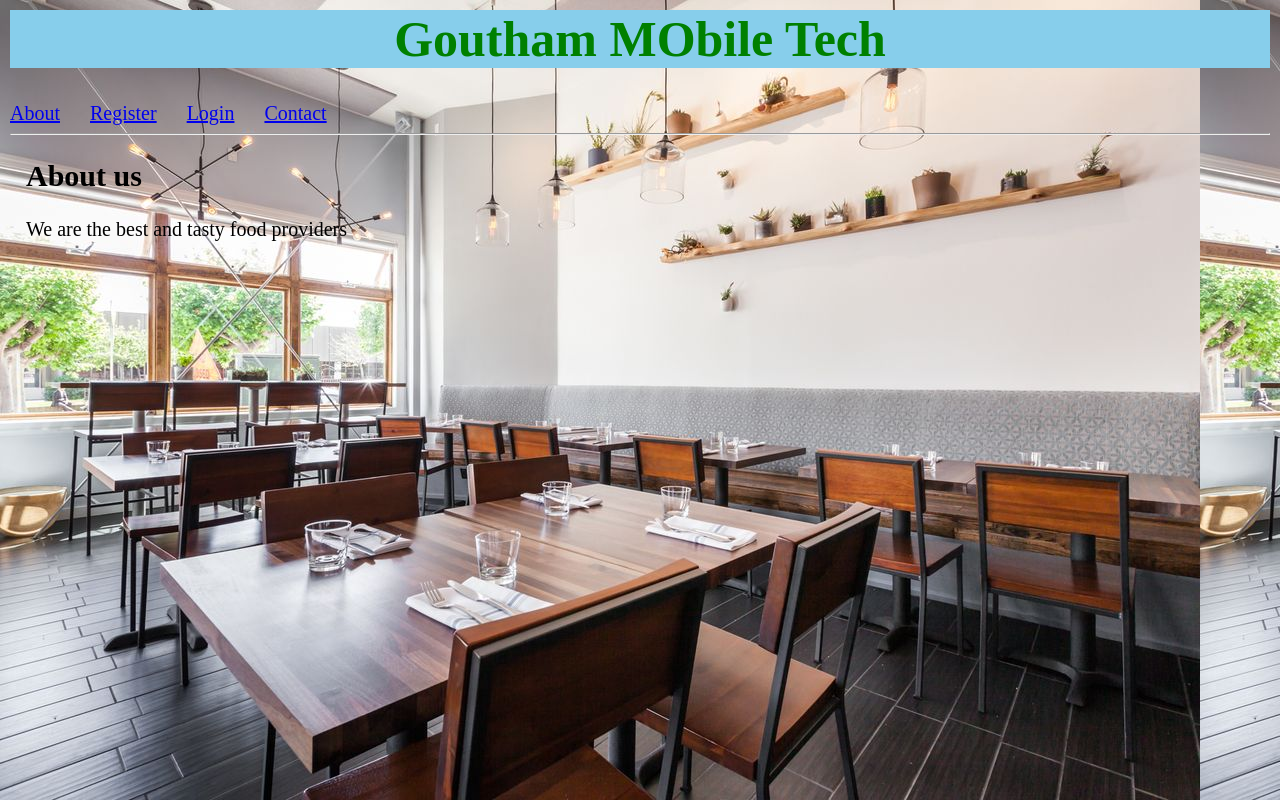
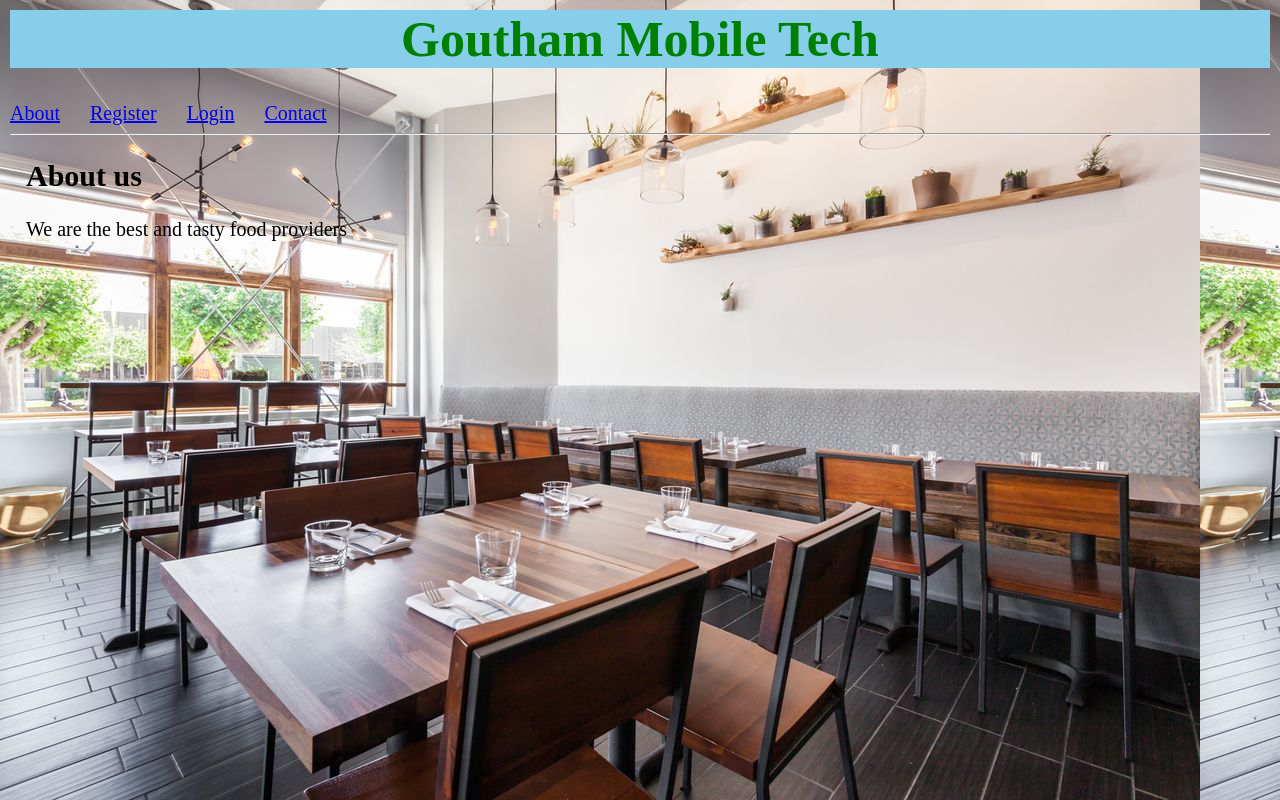
Before and after one commit to chintuchintu/goutham, a plain HTML site: page index.html in a window 1280 px wide. Drawn offline with Linux system fonts and the light colour scheme.

Commit message:
Update index.html

```diff
--- a/index.html
+++ b/index.html
@@ -1,7 +1,7 @@
 
 <!-- saved from url=(0041)file:///C:/Users/nadee/Desktop/homee.html -->
 <html><head><meta http-equiv="Content-Type" content="text/html; charset=windows-1252">
-	</head><body><h1> Goutham MObile Tech </h1>
+	</head><body><h1> Goutham Mobile Tech </h1>
 	<link rel="stylesheet" href="style2.css">
 
 
```
